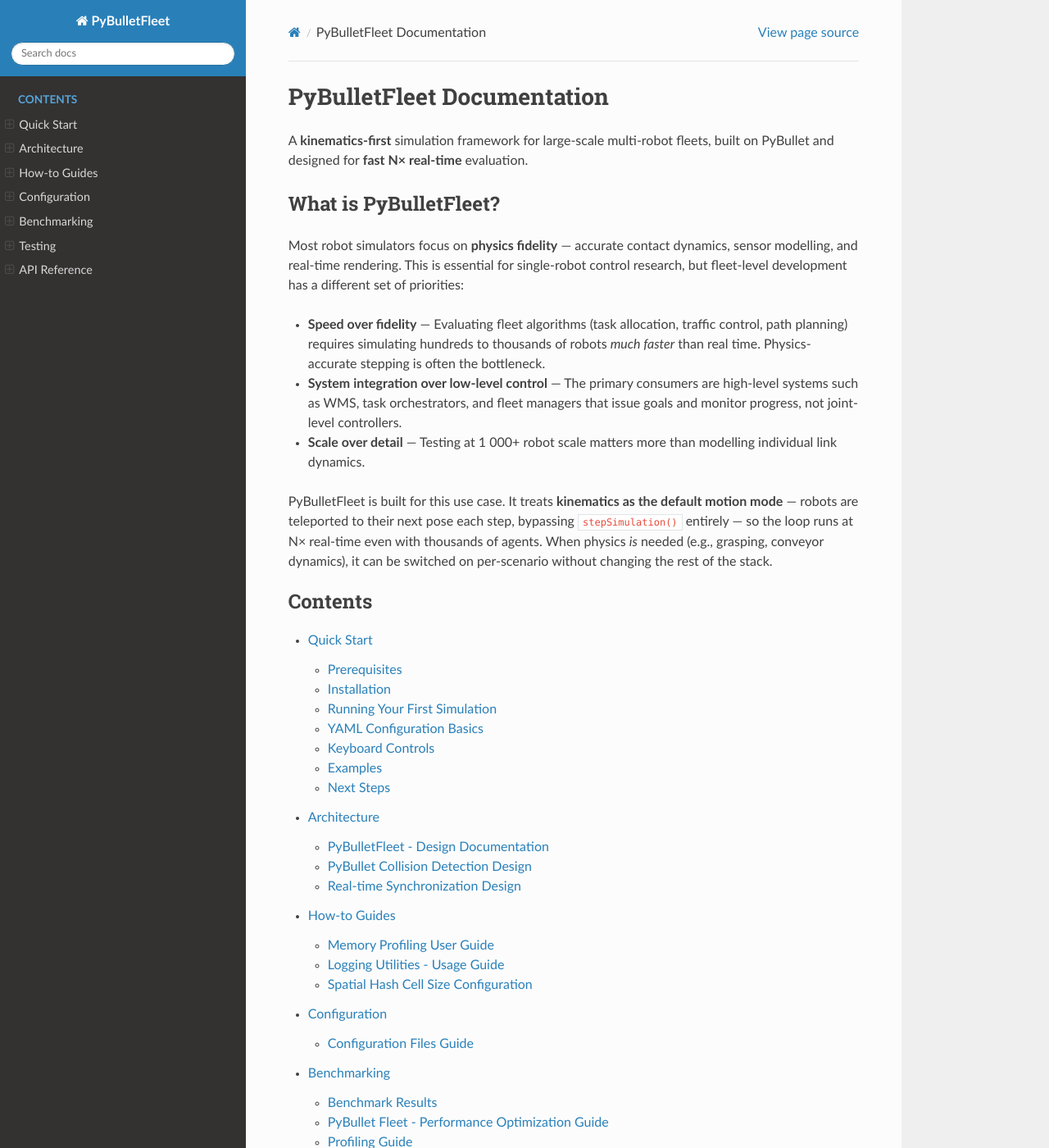
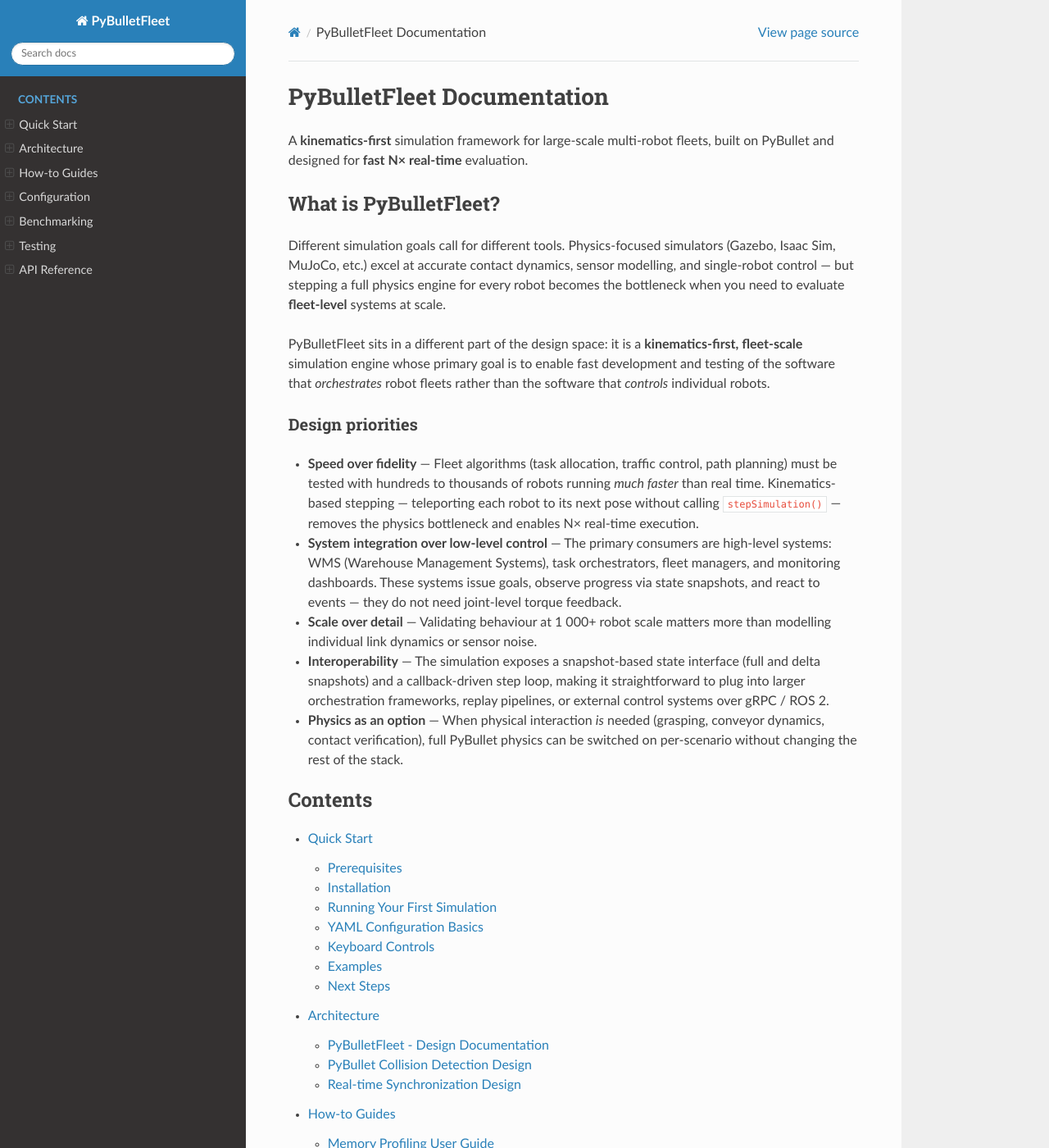
Before and after one commit to yuokamoto/PyBulletFleet, a Sphinx documentation site: the page built from docs/index.md, in a window 1280 px wide and 1400 px high. Shown: the whole window at 82% size. Built offline with Sphinx 7.4.7 and the Read the Docs theme 3.1.0, drawn with Linux system fonts in a browser that asks for light colours; some of the changed text lies outside the part shown.

Commit message:
docs: refine positioning with orchestration and snapshot concepts
- Reframe 'What is PyBulletFleet?' to emphasize fleet orchestration
- Add interoperability as a design priority (snapshots, gRPC/ROS 2)
- Mention WMS, task orchestrators, fleet managers as primary consumers
- Update Key Features with snapshot-based state and external integration
- No USO mention by name; concepts aligned with orchestration layer use

````diff
--- a/docs/index.md
+++ b/docs/index.md
@@ -5,25 +5,38 @@
 
 ## What is PyBulletFleet?
 
-Most robot simulators focus on **physics fidelity** — accurate contact dynamics,
-sensor modelling, and real-time rendering. This is essential for single-robot
-control research, but fleet-level development has a different set of priorities:
+Different simulation goals call for different tools.
+Physics-focused simulators (Gazebo, Isaac Sim, MuJoCo, etc.) excel at accurate
+contact dynamics, sensor modelling, and single-robot control — but stepping a
+full physics engine for every robot becomes the bottleneck when you need to
+evaluate **fleet-level** systems at scale.
 
-- **Speed over fidelity** — Evaluating fleet algorithms (task allocation, traffic
-  control, path planning) requires simulating hundreds to thousands of robots
-  *much faster* than real time. Physics-accurate stepping is often the bottleneck.
+PyBulletFleet sits in a different part of the design space: it is a
+**kinematics-first, fleet-scale** simulation engine whose primary goal is to
+enable fast development and testing of the software that *orchestrates* robot
+fleets rather than the software that *controls* individual robots.
+
+### Design priorities
+
+- **Speed over fidelity** — Fleet algorithms (task allocation, traffic control,
+  path planning) must be tested with hundreds to thousands of robots running
+  *much faster* than real time. Kinematics-based stepping — teleporting each
+  robot to its next pose without calling `stepSimulation()` — removes the
+  physics bottleneck and enables N× real-time execution.
 - **System integration over low-level control** — The primary consumers are
-  high-level systems such as WMS, task orchestrators, and fleet managers that
-  issue goals and monitor progress, not joint-level controllers.
-- **Scale over detail** — Testing at 1 000+ robot scale matters more than
-  modelling individual link dynamics.
-
-PyBulletFleet is built for this use case. It treats **kinematics as the default
-motion mode** — robots are teleported to their next pose each step, bypassing
-`stepSimulation()` entirely — so the loop runs at N× real-time even with
-thousands of agents. When physics *is* needed (e.g., grasping, conveyor
-dynamics), it can be switched on per-scenario without changing the rest of the
-stack.
+  high-level systems: WMS (Warehouse Management Systems), task orchestrators,
+  fleet managers, and monitoring dashboards. These systems issue goals, observe
+  progress via state snapshots, and react to events — they do not need
+  joint-level torque feedback.
+- **Scale over detail** — Validating behaviour at 1 000+ robot scale matters
+  more than modelling individual link dynamics or sensor noise.
+- **Interoperability** — The simulation exposes a snapshot-based state
+  interface (full and delta snapshots) and a callback-driven step loop, making
+  it straightforward to plug into larger orchestration frameworks, replay
+  pipelines, or external control systems over gRPC / ROS 2.
+- **Physics as an option** — When physical interaction *is* needed (grasping,
+  conveyor dynamics, contact verification), full PyBullet physics can be
+  switched on per-scenario without changing the rest of the stack.
 
 ```{toctree}
 :maxdepth: 2
@@ -40,11 +53,12 @@
 
 ## Key Features
 
-- **N× speed simulation** — Kinematic (teleport-based) control as the primary motion mode
-- **Scalability** — Designed for 100–10,000 robot-scale environments
-- **Physics as an option** — Full PyBullet physics can be turned on when needed
-- **High-level abstractions** — Action system, agent managers, YAML-driven configuration
-- **System integration** — Callback-based loop and snapshot API for connecting to external orchestrators
+- **N× real-time simulation** — Kinematics-based (teleport) stepping as the default motion mode
+- **Scalability** — Designed for 100–10,000 robot-scale environments with spatial-hash collision
+- **Snapshot-based state** — Full and delta snapshot serialization for logging, replay, and external synchronization
+- **Physics as an option** — Full PyBullet physics can be enabled per-scenario when needed
+- **High-level abstractions** — Action system (MoveTo, Pick, Drop, Wait), agent managers, YAML-driven configuration
+- **External integration** — Callback-driven step loop and gRPC/ROS 2-ready interfaces for connecting to orchestrators, WMS, and fleet managers
 
 ## Indices and tables
 
````
